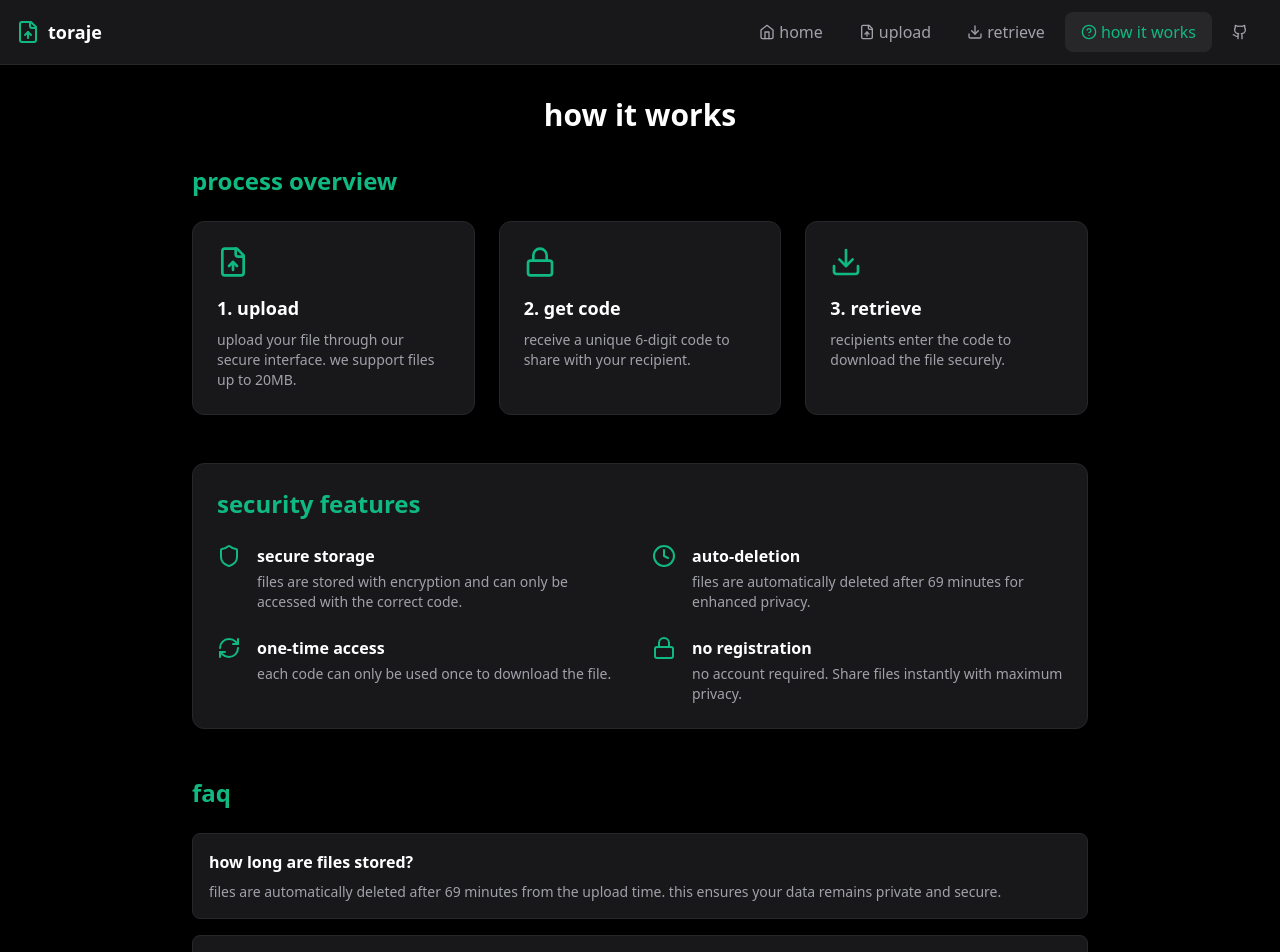
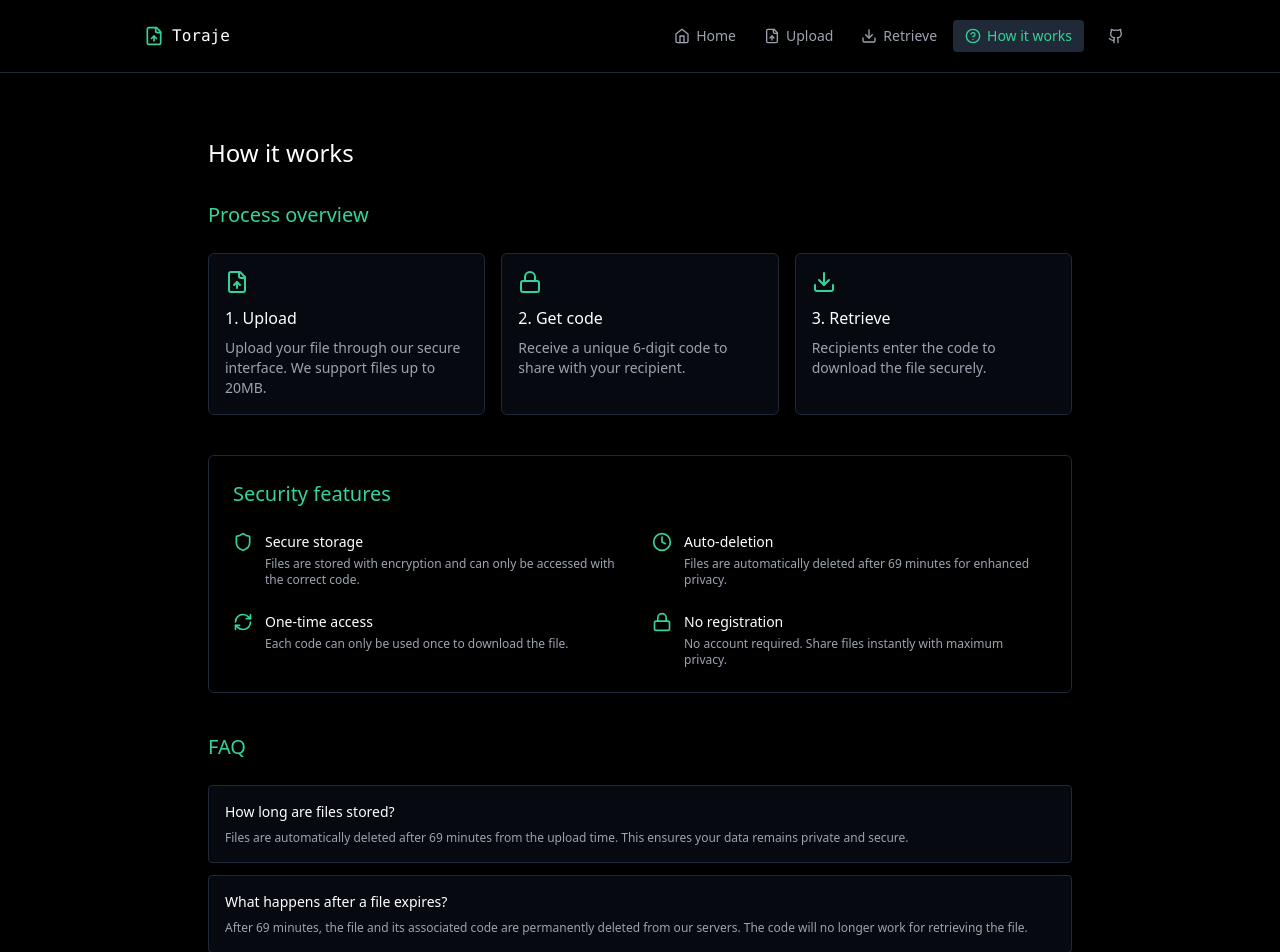
Before and after one commit to moroii69/toraje, a React (Vite) app: page /how-it-works in a window 1280 px wide. Shown: the top 952 px of the page. Built offline with nearby package versions, Linux system fonts and the light colour scheme; no server answers.

Commit message:
Refactor Retrieve and Home components for improved UI and accessibility

```diff
--- a/src/components/Navbar.tsx
+++ b/src/components/Navbar.tsx
@@ -1,143 +1,138 @@
 import React, { useState } from 'react';
 import { Link, useLocation } from 'react-router-dom';
-import { FileUp, Download, HelpCircle, Home, Menu, X, Github } from 'lucide-react';
+import { FileUp, Download, HelpCircle, Home, Menu, X, Github, LucideFileUp } from 'lucide-react';
 
 const Navbar = () => {
   const location = useLocation();
   const [isMenuOpen, setIsMenuOpen] = useState(false);
 
-  const isActive = (path: string) => location.pathname === path;
+  const isActive = (path: string): boolean => location.pathname === path;
 
   const toggleMenu = () => setIsMenuOpen(!isMenuOpen);
 
   return (
-    <nav className="bg-zinc-900 border-b border-zinc-800">
-      <div className="container mx-auto px-4">
-        <div className="flex items-center justify-between h-16">
-          <Link to="/" className="flex items-center space-x-2">
-            <FileUp className="w-6 h-6 text-emerald-500" />
-            <span className="font-bold text-lg">toraje</span>
+    <nav className="bg-black border-b border-gray-800 py-5">
+      <div className="max-w-5xl mx-auto px-4">
+        <div className="flex items-center justify-between">
+          <Link to="/" className="flex items-center gap-2">
+            <LucideFileUp className="w-5 h-5 text-emerald-400" />
+            <span className="font-mono text-base">Toraje</span>
           </Link>
 
           {/* Mobile menu button */}
           <button
             onClick={toggleMenu}
-            className="md:hidden p-2 rounded-lg hover:bg-zinc-800 transition-colors"
+            className="md:hidden p-2 rounded hover:bg-gray-800 transition-colors"
+            aria-label="Toggle menu"
           >
             {isMenuOpen ? (
-              <X className="w-6 h-6 text-zinc-400" />
+              <X className="w-5 h-5 text-gray-400" />
             ) : (
-              <Menu className="w-6 h-6 text-zinc-400" />
+              <Menu className="w-5 h-5 text-gray-400" />
             )}
           </button>
 
           {/* Desktop navigation */}
-          <div className="hidden md:flex items-center space-x-1">
+          <div className="hidden md:flex items-center gap-1">
             <NavLink to="/" active={isActive('/')}>
               <Home className="w-4 h-4" />
-              <span>home</span>
+              <span>Home</span>
             </NavLink>
 
             <NavLink to="/upload" active={isActive('/upload')}>
               <FileUp className="w-4 h-4" />
-              <span>upload</span>
+              <span>Upload</span>
             </NavLink>
 
             <NavLink to="/retrieve" active={isActive('/retrieve')}>
               <Download className="w-4 h-4" />
-              <span>retrieve</span>
+              <span>Retrieve</span>
             </NavLink>
 
             <NavLink to="/how-it-works" active={isActive('/how-it-works')}>
               <HelpCircle className="w-4 h-4" />
-              <span>how it works</span>
+              <span>How it works</span>
             </NavLink>
 
             <a
               href="https://github.com/moroii69/toraje"
               target="_blank"
               rel="noopener noreferrer"
-              className="flex items-center space-x-1 px-4 py-2 rounded-lg text-zinc-400 hover:bg-zinc-800 hover:text-white transition-colors"
+              className="flex items-center gap-1 px-3 py-1.5 rounded text-gray-400 hover:bg-gray-800 hover:text-white transition-colors ml-2"
+              aria-label="GitHub"
             >
               <Github className="w-4 h-4" />
-              <span className="sr-only">github</span>
             </a>
           </div>
         </div>
       </div>
 
       {/* Mobile navigation */}
-      <div
-        className={`md:hidden ${
-          isMenuOpen ? 'block' : 'hidden'
-        } border-t border-zinc-800`}
-      >
-        <div className="px-2 pt-2 pb-3 space-y-1">
+      {isMenuOpen && (
+        <div className="md:hidden border-t border-gray-800 mt-5">
+          <div className="px-4 py-3 space-y-1">
             <MobileNavLink to="/" active={isActive('/')} onClick={toggleMenu}>
-            <Home className="w-5 h-5" />
+              <Home className="w-4 h-4" />
               <span>Home</span>
             </MobileNavLink>
 
             <MobileNavLink to="/upload" active={isActive('/upload')} onClick={toggleMenu}>
-            <FileUp className="w-5 h-5" />
+              <FileUp className="w-4 h-4" />
               <span>Upload</span>
             </MobileNavLink>
 
             <MobileNavLink to="/retrieve" active={isActive('/retrieve')} onClick={toggleMenu}>
-            <Download className="w-5 h-5" />
+              <Download className="w-4 h-4" />
               <span>Retrieve</span>
             </MobileNavLink>
 
             <MobileNavLink to="/how-it-works" active={isActive('/how-it-works')} onClick={toggleMenu}>
-            <HelpCircle className="w-5 h-5" />
-            <span>How It Works</span>
+              <HelpCircle className="w-4 h-4" />
+              <span>How it works</span>
             </MobileNavLink>
 
             <a
               href="https://github.com/moroii69/toraje"
               target="_blank"
               rel="noopener noreferrer"
-            className="flex items-center space-x-3 px-3 py-2 rounded-lg text-zinc-400 hover:bg-zinc-800 hover:text-white transition-colors w-full"
+              className="flex items-center gap-3 px-3 py-2 rounded text-gray-400 hover:bg-gray-800 hover:text-white transition-colors w-full"
             >
-            <Github className="w-5 h-5" />
+              <Github className="w-4 h-4" />
               <span>GitHub</span>
             </a>
           </div>
         </div>
+      )}
     </nav>
   );
 };
 
-const NavLink = ({ to, children, active }: { to: string; children: React.ReactNode; active: boolean }) => (
+interface NavLinkProps {
+  to: string;
+  children: React.ReactNode;
+  active: boolean;
+}
+
+const NavLink = ({ to, children, active }: NavLinkProps) => (
   <Link
     to={to}
-    className={`flex items-center space-x-1 px-4 py-2 rounded-lg transition-colors
+    className={`flex items-center gap-1.5 px-3 py-1.5 rounded text-sm transition-colors
       ${active
-        ? 'bg-zinc-800 text-emerald-500'
-        : 'text-zinc-400 hover:bg-zinc-800 hover:text-white'}`}
+        ? 'bg-gray-800 text-emerald-400'
+        : 'text-gray-400 hover:bg-gray-800 hover:text-white'}`}
   >
     {children}
   </Link>
 );
 
-const MobileNavLink = ({
-  to,
-  children,
-  active,
-  onClick
-}: {
-  to: string;
-  children: React.ReactNode;
-  active: boolean;
-  onClick: () => void;
-}) => (
+const MobileNavLink = ({ to, children, active, onClick }: { to: string; children: React.ReactNode; active: boolean; onClick: () => void }) => (
   <Link
     to={to}
     onClick={onClick}
-    className={`flex items-center space-x-3 px-3 py-2 rounded-lg transition-colors
+    className={`flex items-center gap-3 px-3 py-2 rounded transition-colors
       ${active
-        ? 'bg-zinc-800 text-emerald-500'
-        : 'text-zinc-400 hover:bg-zinc-800 hover:text-white'}`}
+        ? 'bg-gray-800 text-emerald-400'
+        : 'text-gray-400 hover:bg-gray-800 hover:text-white'}`}
   >
     {children}
   </Link>
--- a/src/pages/Home.tsx
+++ b/src/pages/Home.tsx
@@ -4,60 +4,78 @@ import { FileUp, Download, Shield, Clock } from 'lucide-react';
 
 const Home = () => {
   return (
-    <div className="max-w-5xl mx-auto px-4">
-      <section className="text-center py-8 md:py-16">
-        <h1 className="text-4xl md:text-5xl font-bold mb-6 bg-gradient-to-r from-emerald-500 to-blue-500 text-transparent bg-clip-text">
-          secure file sharing made simple
+    <div className="max-w-5xl mx-auto px-4 py-16 text-white bg-black min-h-screen">
+      {/* Header with subtle gradient border bottom */}
+
+      {/* Hero Section */}
+      <section className="py-8 md:py-16">
+        <div className="max-w-3xl">
+          <h1 className="text-4xl md:text-5xl font-medium tracking-tight mb-6 text-white">
+            Secure file sharing.
+            <span className="block bg-gradient-to-r from-emerald-400 to-blue-500 bg-clip-text text-transparent leading-relaxed pb-1">
+              Simplified.
+            </span>
           </h1>
-        <p className="text-lg md:text-xl text-zinc-400 mb-8 max-w-2xl mx-auto">
-          upload files securely and share them with a unique 6-digit code.
-          files are automatically deleted after 69 minutes for enhanced privacy.
+
+          <p className="text-lg text-gray-400 mb-12 max-w-2xl">
+            Upload files securely and share with a 6-digit code.
+            Auto-deletion after 69 minutes for enhanced privacy.
           </p>
 
-        <div className="flex flex-col sm:flex-row justify-center gap-4">
+          <div className="flex flex-col sm:flex-row gap-4">
             <Link
               to="/upload"
-            className="flex items-center justify-center px-6 py-3 bg-emerald-500 hover:bg-emerald-600 text-black font-semibold rounded-lg transition-colors"
+              className="flex items-center justify-center px-6 py-2.5 bg-emerald-500 hover:bg-emerald-600 text-black font-medium rounded transition-colors"
             >
-            <FileUp className="w-5 h-5 mr-2" />
-            upload file
+              <FileUp className="w-4 h-4 mr-2" />
+              Upload file
             </Link>
             <Link
               to="/retrieve"
-            className="flex items-center justify-center px-6 py-3 bg-zinc-800 hover:bg-zinc-700 text-white font-semibold rounded-lg transition-colors"
+              className="flex items-center justify-center px-6 py-2.5 border border-gray-700 hover:bg-gray-800 text-white font-medium rounded transition-colors"
             >
-            <Download className="w-5 h-5 mr-2" />
-            retrieve file
+              <Download className="w-4 h-4 mr-2" />
+              Retrieve file
             </Link>
+          </div>
         </div>
       </section>
 
-      <section className="grid grid-cols-1 md:grid-cols-3 gap-6 md:gap-8 py-8 md:py-16">
+      {/* Features Section with subtle card styling */}
+      <section className="mt-24 grid grid-cols-1 md:grid-cols-3 gap-6">
         <FeatureCard
-          icon={<Shield className="w-8 h-8 text-emerald-500" />}
-          title="secure sharing"
-          description="files are encrypted and can only be accessed with the unique 6-digit code."
+          icon={<Shield className="w-5 h-5 text-emerald-400" />}
+          title="Secure sharing"
+          description="End-to-end encryption with unique 6-digit access codes"
         />
         <FeatureCard
-          icon={<Clock className="w-8 h-8 text-emerald-500" />}
-          title="auto-deletion"
-          description="files are automatically deleted after 69 minutes for enhanced privacy."
+          icon={<Clock className="w-5 h-5 text-emerald-400" />}
+          title="Auto-deletion"
+          description="Files automatically deleted after 69 minutes"
         />
         <FeatureCard
-          icon={<FileUp className="w-8 h-8 text-emerald-500" />}
-          title="easy upload"
-          description="simple drag-and-drop interface for quick file uploads up to 20MB."
+          icon={<FileUp className="w-5 h-5 text-emerald-400" />}
+          title="Easy upload"
+          description="Simple drag-and-drop interface for files up to 20MB"
         />
       </section>
     </div>
   );
 };
 
-const FeatureCard = ({ icon, title, description }: { icon: React.ReactNode; title: string; description: string }) => (
-  <div className="p-6 bg-zinc-900 rounded-xl border border-zinc-800">
-    <div className="mb-4">{icon}</div>
-    <h3 className="text-xl font-semibold mb-2">{title}</h3>
-    <p className="text-zinc-400">{description}</p>
+interface FeatureCardProps {
+  icon: React.ReactNode;
+  title: string;
+  description: string;
+}
+
+const FeatureCard = ({ icon, title, description }: FeatureCardProps) => (
+  <div className="p-6 bg-gray-900 bg-opacity-40 border border-gray-800 rounded-md hover:border-gray-700 transition-colors">
+    <div className="flex items-center gap-3 mb-4">
+      {icon}
+      <h3 className="text-base font-medium">{title}</h3>
+    </div>
+    <p className="text-sm text-gray-400">{description}</p>
   </div>
 );
 
--- a/src/pages/HowItWorks.tsx
+++ b/src/pages/HowItWorks.tsx
@@ -3,75 +3,75 @@ import { FileUp, Download, Lock, Clock, Shield, RefreshCw } from 'lucide-react';
 
 const HowItWorks = () => {
   return (
-    <div className="max-w-4xl mx-auto">
-      <h1 className="text-3xl font-bold mb-8 text-center">how it works</h1>
+    <div className="max-w-4xl mx-auto px-4 py-8">
+      <h1 className="text-2xl font-medium mb-8 text-white">How it works</h1>
 
-      <div className="space-y-12">
+      <div className="space-y-10">
         <section>
-          <h2 className="text-2xl font-semibold mb-6 text-emerald-500">process overview</h2>
-          <div className="grid md:grid-cols-3 gap-6">
+          <h2 className="text-xl font-medium mb-6 text-emerald-400">Process overview</h2>
+          <div className="grid md:grid-cols-3 gap-4">
             <Step
-              icon={<FileUp className="w-8 h-8" />}
-              title="1. upload"
-              description="upload your file through our secure interface. we support files up to 20MB."
+              icon={<FileUp className="w-6 h-6" />}
+              title="1. Upload"
+              description="Upload your file through our secure interface. We support files up to 20MB."
             />
             <Step
-              icon={<Lock className="w-8 h-8" />}
-              title="2. get code"
-              description="receive a unique 6-digit code to share with your recipient."
+              icon={<Lock className="w-6 h-6" />}
+              title="2. Get code"
+              description="Receive a unique 6-digit code to share with your recipient."
             />
             <Step
-              icon={<Download className="w-8 h-8" />}
-              title="3. retrieve"
-              description="recipients enter the code to download the file securely."
+              icon={<Download className="w-6 h-6" />}
+              title="3. Retrieve"
+              description="Recipients enter the code to download the file securely."
             />
           </div>
         </section>
 
-        <section className="bg-zinc-900 rounded-xl p-6 border border-zinc-800">
-          <h2 className="text-2xl font-semibold mb-6 text-emerald-500">security features</h2>
+        <section className="bg-black rounded-md p-6 border border-gray-800">
+          <h2 className="text-xl font-medium mb-6 text-emerald-400">Security features</h2>
           <div className="grid md:grid-cols-2 gap-6">
             <Feature
-              icon={<Shield className="w-6 h-6 text-emerald-500" />}
-              title="secure storage"
-              description="files are stored with encryption and can only be accessed with the correct code."
+              icon={<Shield className="w-5 h-5 text-emerald-400" />}
+              title="Secure storage"
+              description="Files are stored with encryption and can only be accessed with the correct code."
             />
             <Feature
-              icon={<Clock className="w-6 h-6 text-emerald-500" />}
-              title="auto-deletion"
-              description="files are automatically deleted after 69 minutes for enhanced privacy."
+              icon={<Clock className="w-5 h-5 text-emerald-400" />}
+              title="Auto-deletion"
+              description="Files are automatically deleted after 69 minutes for enhanced privacy."
             />
             <Feature
-              icon={<RefreshCw className="w-6 h-6 text-emerald-500" />}
-              title="one-time access"
-              description="each code can only be used once to download the file."
+              icon={<RefreshCw className="w-5 h-5 text-emerald-400" />}
+              title="One-time access"
+              description="Each code can only be used once to download the file."
             />
             <Feature
-              icon={<Lock className="w-6 h-6 text-emerald-500" />}
-              title="no registration"
-              description="no account required. Share files instantly with maximum privacy."
+              icon={<Lock className="w-5 h-5 text-emerald-400" />}
+              title="No registration"
+              description="No account required. Share files instantly with maximum privacy."
             />
           </div>
         </section>
 
         <section>
-          <h2 className="text-2xl font-semibold mb-6 text-emerald-500">faq</h2>
-          <div className="space-y-4">
+          <h2 className="text-xl font-medium mb-6 text-emerald-400">FAQ</h2>
+          <div className="space-y-3">
             <FaqItem
-              question="how long are files stored?"
-              answer="files are automatically deleted after 69 minutes from the upload time. this ensures your data remains private and secure."
+              question="How long are files stored?"
+              answer="Files are automatically deleted after 69 minutes from the upload time. This ensures your data remains private and secure."
             />
             <FaqItem
-              question="what happens after a file expires?"
-              answer="after 69 minutes, the file and its associated code are permanently deleted from our servers. the code will no longer work for retrieving the file."
+              question="What happens after a file expires?"
+              answer="After 69 minutes, the file and its associated code are permanently deleted from our servers. The code will no longer work for retrieving the file."
             />
             <FaqItem
-              question="is there a file size limit?"
-              answer="yes, the maximum file size is 20MB per upload. This limit helps ensure fast upload and download speeds."
+              question="Is there a file size limit?"
+              answer="Yes, the maximum file size is 20MB per upload. This limit helps ensure fast upload and download speeds."
             />
             <FaqItem
-              question="how secure is the file sharing?"
-              answer="files are stored securely and can only be accessed with the correct 6-digit code. all data is automatically deleted after the expiration time."
+              question="How secure is the file sharing?"
+              answer="Files are stored securely and can only be accessed with the correct 6-digit code. All data is automatically deleted after the expiration time."
             />
           </div>
         </section>
@@ -80,28 +80,45 @@ const HowItWorks = () => {
   );
 };
 
-const Step = ({ icon, title, description }: { icon: React.ReactNode; title: string; description: string }) => (
-  <div className="bg-zinc-900 rounded-xl p-6 border border-zinc-800">
-    <div className="mb-4 text-emerald-500">{icon}</div>
-    <h3 className="text-lg font-semibold mb-2">{title}</h3>
-    <p className="text-zinc-400 text-sm">{description}</p>
+interface StepProps {
+  icon: React.ReactNode;
+  title: string;
+  description: string;
+}
+
+const Step: React.FC<StepProps> = ({ icon, title, description }) => (
+  <div className="bg-gray-900 bg-opacity-40 rounded-md p-4 border border-gray-800">
+    <div className="mb-3 text-emerald-400">{icon}</div>
+    <h3 className="text-base font-medium mb-2">{title}</h3>
+    <p className="text-gray-400 text-sm">{description}</p>
   </div>
 );
 
-const Feature = ({ icon, title, description }: { icon: React.ReactNode; title: string; description: string }) => (
-  <div className="flex gap-4">
+interface FeatureProps {
+  icon: React.ReactNode;
+  title: string;
+  description: string;
+}
+
+const Feature: React.FC<FeatureProps> = ({ icon, title, description }) => (
+  <div className="flex gap-3">
     <div className="flex-shrink-0">{icon}</div>
     <div>
-      <h3 className="font-semibold mb-1">{title}</h3>
-      <p className="text-sm text-zinc-400">{description}</p>
+      <h3 className="text-sm font-medium mb-1">{title}</h3>
+      <p className="text-xs text-gray-400">{description}</p>
     </div>
   </div>
 );
 
-const FaqItem = ({ question, answer }: { question: string; answer: string }) => (
-  <div className="bg-zinc-900 rounded-lg p-4 border border-zinc-800">
-    <h3 className="font-semibold mb-2">{question}</h3>
-    <p className="text-sm text-zinc-400">{answer}</p>
+interface FaqItemProps {
+  question: string;
+  answer: string;
+}
+
+const FaqItem: React.FC<FaqItemProps> = ({ question, answer }) => (
+  <div className="bg-gray-900 bg-opacity-40 rounded p-4 border border-gray-800">
+    <h3 className="text-sm font-medium mb-2">{question}</h3>
+    <p className="text-xs text-gray-400">{answer}</p>
   </div>
 );
 
```
Also changed, not shown: src/pages/Retrieve.tsx (+23 -23 lines), src/pages/Upload.tsx (+40 -38 lines), 1 other file (tests, documents, lock files or other folders). Lines whose indentation alone changed are shown as unchanged.
